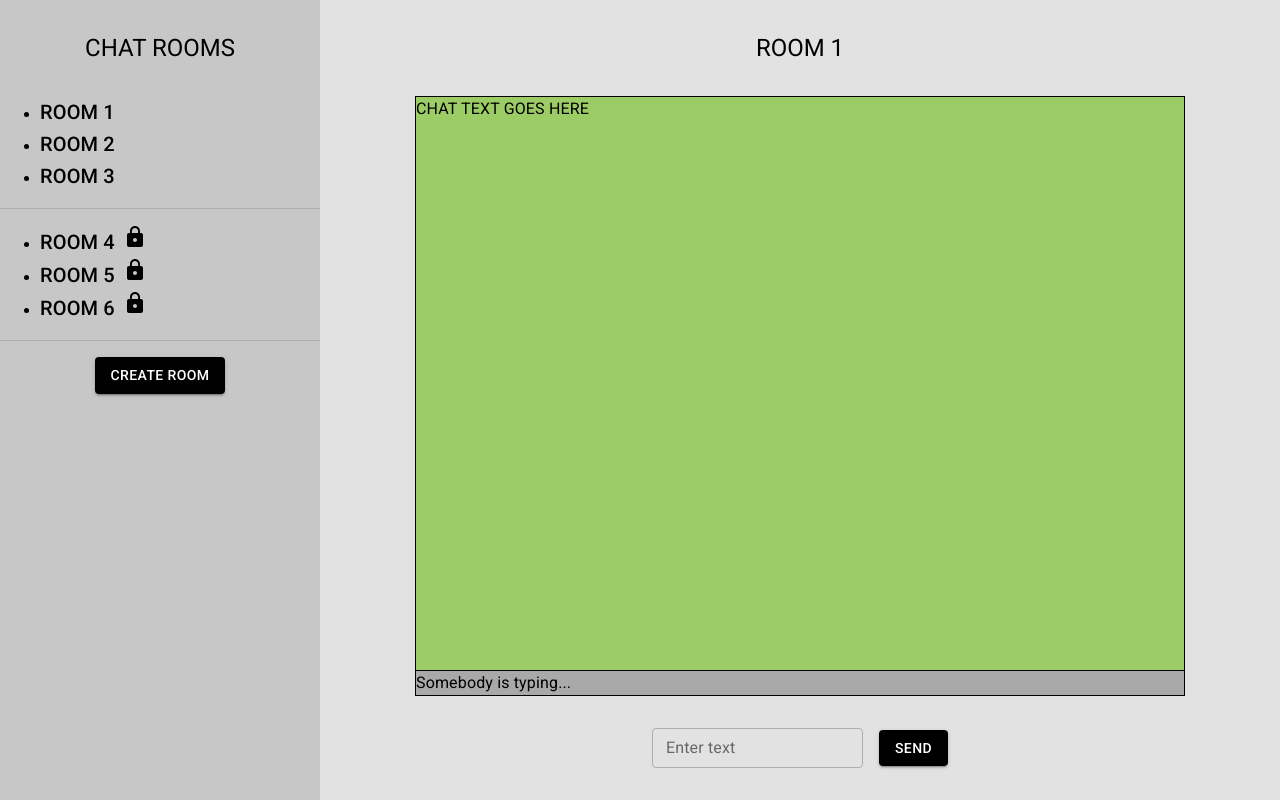
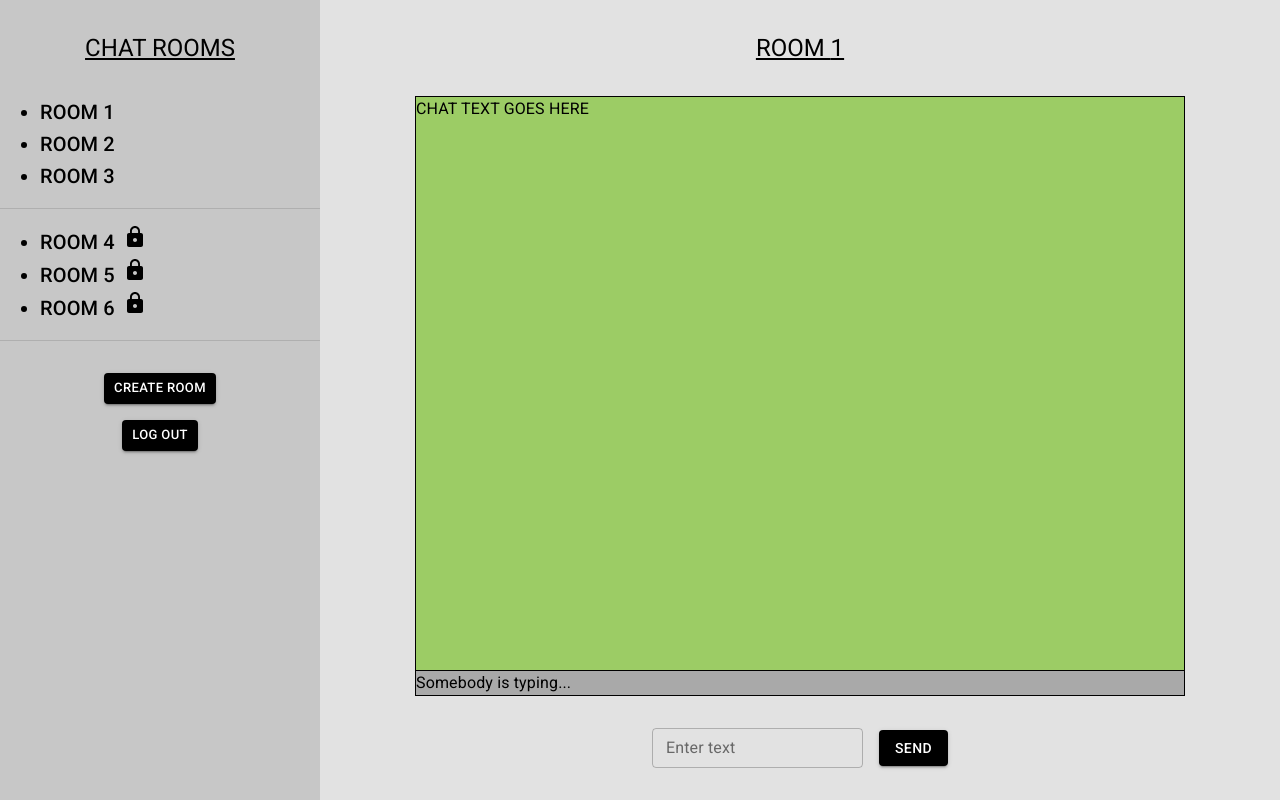
Before and after one commit to lisapaajarvi/wheekchat, a React (Create React App) app: page /chat in a window 1280 px wide. Built offline with nearby package versions, Linux system fonts and the light colour scheme.

Commit message:
logout button and some more css

```diff
--- a/src/components/ChatConnected.jsx
+++ b/src/components/ChatConnected.jsx
@@ -5,26 +5,16 @@ import '../css/chatconnected.css';
 function ChatConnected() {
     return (
         <div className="connectedStyle">
-            <div style={{ display: 'flex', justifyContent: 'center', alignItems: 'center', margin: '2rem' }}>
-                <Typography variant="h5">
-                    ROOM {1}
-                </Typography>
+            <div className="titleBox">
+                <Typography variant="h5" style={{textDecoration: 'underline'}}>ROOM {1}</Typography>
             </div>
-            <div style={{ border: '1px solid black', width: '80%', height: '80%', background: '#9ccc65', minHeight: '10rem' }}>
-                <div style={{ background: '#9ccc65' }}>
-                    <div>
-                        <Typography>
-                            CHAT TEXT GOES HERE
-                        </Typography>
-                    </div>
-                </div>
+            <div className="chatBox">
+                <Typography>CHAT TEXT GOES HERE</Typography>
             </div>
-            <div style={{ background: 'darkgray', width: '80%', borderLeft: '1px solid black', borderRight: '1px solid black', borderBottom: '1px solid black', }}>
-                <Typography>
-                    Somebody is typing...
-                </Typography>
+            <div className="somebodyTypingBox">
+                <Typography>Somebody is typing...</Typography>
             </div>
-            <div style={{ display: 'flex', justifyContent: 'center', alignItems: 'center', margin: '2rem' }}>
+            <div className="sendNewTextBox">
                 <TextField id="sendtext" label="Enter text" value={""} variant="outlined" size="small" />
                 <Button variant="contained" style={{ marginLeft: '1rem', background: 'black', color: 'white' }}>SEND</Button>
             </div>
--- a/src/components/ChatRooms.jsx
+++ b/src/components/ChatRooms.jsx
@@ -1,5 +1,6 @@
 import React from 'react';
 import { Typography, Divider, Button, TextField } from '@material-ui/core';
+import { Link } from "react-router-dom";
 import Dialog from '@material-ui/core/Dialog';
 import DialogActions from '@material-ui/core/DialogActions';
 import DialogContent from '@material-ui/core/DialogContent';
@@ -25,30 +26,37 @@ function ChatRooms() {
 
     return (
         <div className="roomStyle">
-            <div style={{display: 'flex', justifyContent: 'center', alignItems: 'center', margin: '2rem 0rem'}}>
-                <Typography variant="h5">
-                    CHAT ROOMS
-                </Typography>
+            <div className="titleBox">
+                <Typography variant="h5" style={{textDecoration: 'underline'}}>CHAT ROOMS</Typography>
             </div>
 
             <ul>
-                <li><Typography variant="h6">ROOM {1}</Typography></li>
-                <li><Typography variant="h6">ROOM {2}</Typography></li>
-                <li><Typography variant="h6">ROOM {3}</Typography></li>
+                <Typography variant="h6">
+                    <li>ROOM {1}</li>
+                    <li>ROOM {2}</li>
+                    <li>ROOM {3}</li>
+                </Typography>
             </ul>
 
             <Divider />
 
             <ul>
-                <li><Typography variant="h6">ROOM {4}<LockIcon style={{marginLeft: '0.5rem'}}/></Typography></li>
-                <li><Typography variant="h6">ROOM {5}<LockIcon style={{marginLeft: '0.5rem'}}/></Typography></li>
-                <li><Typography variant="h6">ROOM {6}<LockIcon style={{marginLeft: '0.5rem'}}/></Typography></li>
+                <Typography variant="h6">
+                    <li>ROOM {4}<LockIcon style={{marginLeft: '0.5rem'}}/></li>
+                    <li>ROOM {5}<LockIcon style={{marginLeft: '0.5rem'}}/></li>
+                    <li>ROOM {6}<LockIcon style={{marginLeft: '0.5rem'}}/></li>
+                </Typography>
             </ul>
 
             <Divider />
 
             <div style={{display: 'flex', justifyContent: 'center'}}>
-                <Button variant="contained" onClick={openCreateRoomModal} style={{margin: '1rem', background: 'black', color: 'white'}}>CREATE ROOM</Button>
+                <Button variant="contained" onClick={openCreateRoomModal} size="small" style={{margin: '2rem 0 1rem 0', background: 'black', color: 'white'}}>CREATE ROOM</Button>
+            </div>
+            <div style={{display: 'flex', justifyContent: 'center'}}>
+                <Link to="/" style={{textDecoration: 'none'}}>
+                    <Button variant="contained" size="small" style={{background: 'black', color: 'white', marginBottom: '2rem'}}>LOG OUT</Button>
+                </Link>
             </div>
 
             {/* Create room modal */}
--- a/src/components/StartPage.jsx
+++ b/src/components/StartPage.jsx
@@ -6,14 +6,14 @@ import '../css/startpage.css';
 
 function StartPage() {
     return (
-        <div style={{ background: '#F5F5F5' }}>
+        <div style={{ background: '#e2e2e2' }}>
             <Container maxWidth="md" style={{ display: 'flex', flexDirection: 'column', height: '100%', color: 'white', justifyContent: 'center', alignItems: 'center' }}>
                 <img className="logoStyle" src={logo} alt="Logo" />
                 <div style={{ display: 'flex', justifyContent: 'center', flexDirection: 'column', margin: '1.5rem' }}>
                     <TextField id="name" label="Enter your name" value={""} variant="outlined" size="small" />
                     <div style={{ marginTop: '1.5rem', display: 'flex', justifyContent: 'center' }}>
-                        <Link to="/chat">
-                            <Button variant="contained" style={{background: 'black', color: 'white'}}>Let's wheek!</Button>
+                        <Link to="/chat" style={{textDecoration: 'none'}}>
+                            <Button variant="contained" style={{background: 'black', color: 'white'}}>LET'S WHEEK!</Button>
                         </Link>
                     </div>
                 </div>
--- a/src/css/chatconnected.css
+++ b/src/css/chatconnected.css
@@ -4,7 +4,36 @@
     justify-content: center;
     align-items: center;
     flex-direction: column;
-    height: 100vh;
+}
+
+.titleBox {
+    display: flex;
+    justify-content: center;
+    align-items: center;
+    margin: 2rem 0rem;
+}
+
+.chatBox {
+    border: 1px solid black;
+    width: 80%;
+    height: 80%;
+    background: #9CCC65;
+    min-height: 12rem;
+}
+
+.somebodyTypingBox {
+    background: darkgray;
+    width: 80%;
+    border-left: 1px solid black;
+    border-right: 1px solid black;
+    border-bottom: 1px solid black;
+}
+
+.sendNewTextBox {
+    display: flex;
+    justify-content: center;
+    align-items: center;
+    margin: 2rem;
 }
 
 @media (min-width: 1px) {
--- a/src/css/chatrooms.css
+++ b/src/css/chatrooms.css
@@ -1,5 +1,12 @@
 .roomStyle {
     background: #c7c7c7;
+}
+
+.titleBox {
+    display: flex;
+    justify-content: center;
+    align-items: center;
+    margin: 2rem 0rem;
 }
 
 @media (min-width: 1px) {
```
